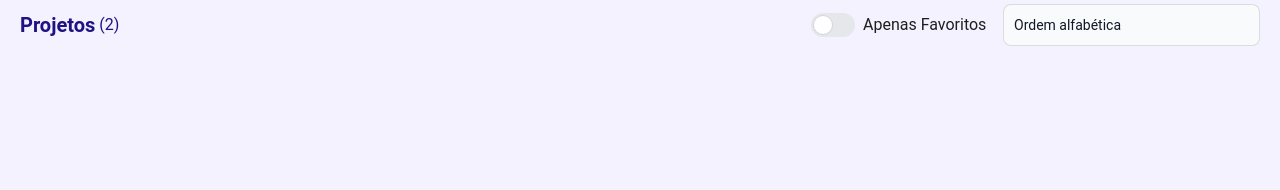
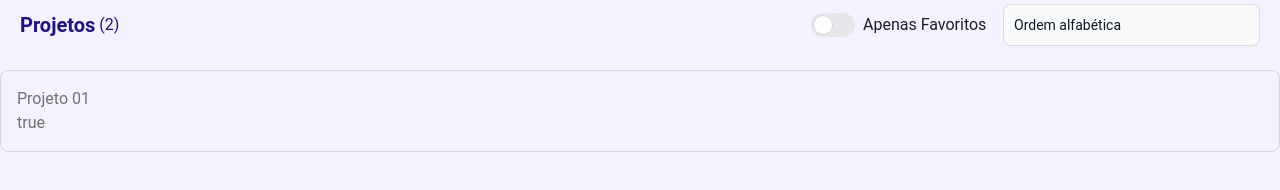
Before and after one commit to Marianarosadev/project-manager, a Nuxt app: page / in a window 1280 px wide. Shown: the part 124-314 px from the top of the page. Built offline with nearby package versions, Linux system fonts and the light colour scheme; data requests are answered from the project's data file.

Commit message:
Criação da store de gerenciamento de projetos e adicionado axios

```diff
--- a/package.json
+++ b/package.json
@@ -13,6 +13,7 @@
   "dependencies": {
     "@mdi/font": "^7.4.47",
     "@pinia/nuxt": "^0.5.4",
+    "axios": "^1.7.7",
     "json-server": "^1.0.0-beta.2",
     "nuxt": "^3.13.0",
     "pinia": "^2.2.2",
--- a/src/pages/index.vue
+++ b/src/pages/index.vue
@@ -1,5 +1,10 @@
 <script lang="ts" setup>
-import { ref } from 'vue';
+  import { useProjectStore } from '~/stores/projectStore';
+
+  const store = useProjectStore();
+  const router = useRouter();
+
+  await store.fetchProjects();
 
   const showFavorites = ref<boolean>(false);
   const select = ref<string>('alphabetical');
@@ -41,4 +46,9 @@ const handleShowFavorites = () => {
       </select>
     </div>
   </div>
+
+  <div v-for="project in store.filteredProjects" :key="project.id" class="mb-4 p-4 border rounded-lg">
+    <div>{{ project.name }}</div>
+    <div>{{ project.favorite }}</div>
+  </div>
 </template>
--- /dev/null
+++ b/src/stores/projectStore.ts
@@ -0,0 +1,37 @@
+import { defineStore } from 'pinia';
+import axios from 'axios';
+import type { Project } from '~/types';
+import { useToast } from "vue-toastification";
+
+const toast = useToast();
+const BASE_URL = 'http://localhost:5000'
+
+const axiosIns = axios.create({
+  baseURL: BASE_URL,
+})
+
+export const useProjectStore = defineStore('projectStore', {
+  state: () => ({
+    _projects: [] as Project[],
+    _filters: {
+      showFavorites: false as boolean,
+    } as Object,
+  }),
+  getters: {
+    filteredProjects: (state) => {
+      let filtered = state._projects;
+
+      return filtered;
+    },
+  },
+  actions: {
+    async fetchProjects() {
+      try {
+        const response = await axiosIns.get('/projects');
+        this._projects = response.data;
+      } catch (e) {
+        toast.error('Ocorreu um erro inesperado')
+      }
+    },
+  },
+});
```
Also changed, not shown: src/types/index.d.ts (added, +9 -0 lines), 1 other file (tests, documents, lock files or other folders). Lines whose indentation alone changed are shown as unchanged.
